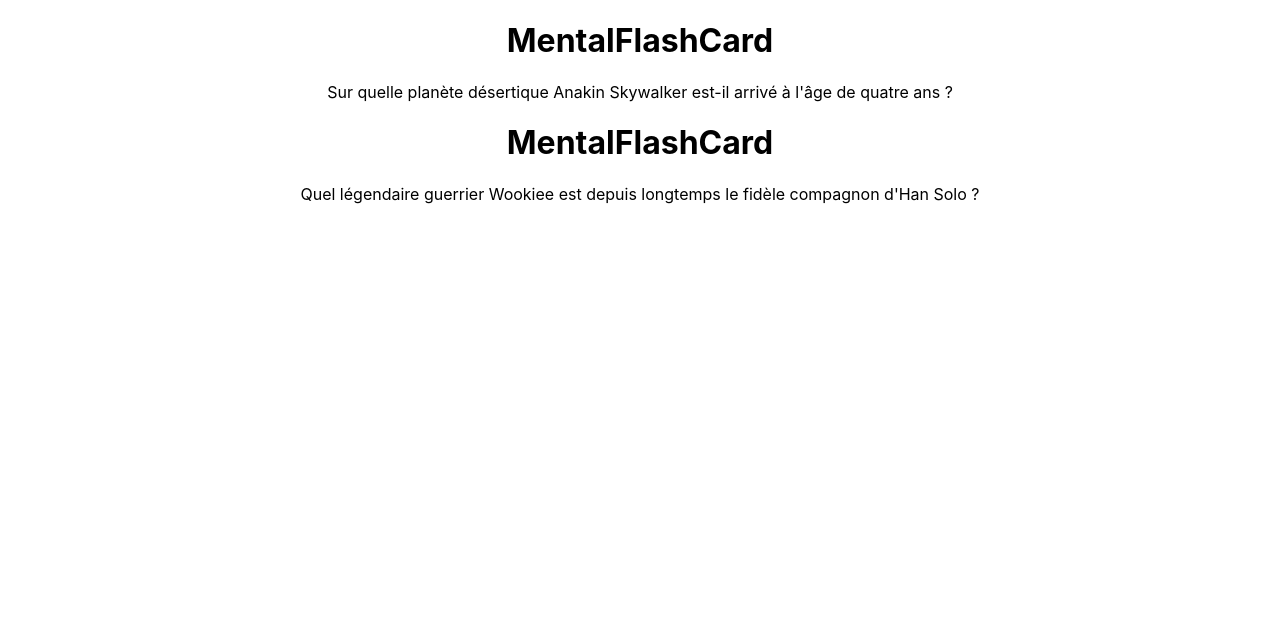
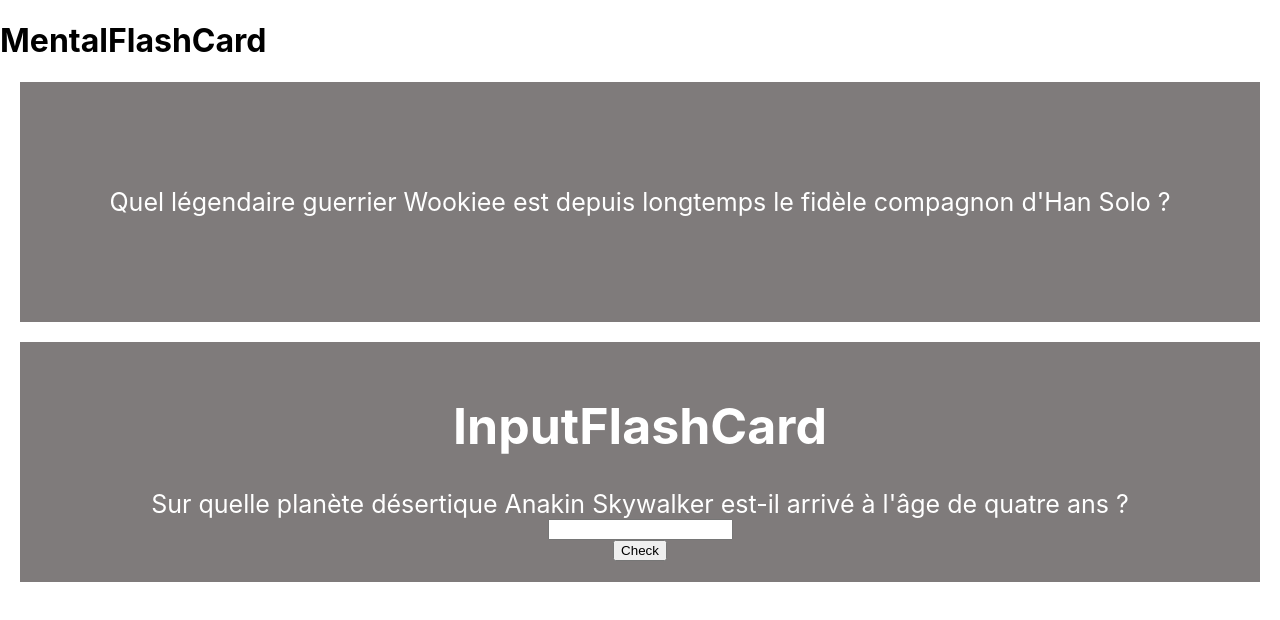
Before and after one commit to laurentdubs/FlashCard-App-React, a React (Create React App) app: page / in a window 1280 px wide. Shown: the top 620 px of the page. Built offline with nearby package versions, Linux system fonts and the light colour scheme.

Commit message:
add InputFlashCard

```diff
--- a/src/App.css
+++ b/src/App.css
@@ -1,4 +1,4 @@
-.App {
+/* .App {
   text-align: center;
 }
 
@@ -35,4 +35,24 @@
   to {
     transform: rotate(360deg);
   }
+} */
+
+.mental-flashcard {
+  display: flex;
+  justify-content: center;
+  align-items: center;
+  background-color: rgba(70, 64, 64, 0.692);
+  color: white;
+  height: 30vh;
+  font-size: 25px;
+  margin: 20px;
+  cursor: pointer;
 }
+
+.bg-success {
+  background-color: seagreen;
+}
+
+.bg-neutra {
+  background-color: grey;
+}
--- a/src/App.tsx
+++ b/src/App.tsx
@@ -2,6 +2,8 @@ import React from 'react';
 import './App.css';
 import MentalFlashCard from "./components/MentalFlashCard";
 import ListOfQuestions from "../src/data/ListOfQuestions.json";
+import InputFlashCard from "./components/InputFlashCard";
+// import MultipleFlashCard from "./components/MultipleFlashCard";
 
 function App() {
   return (
@@ -13,7 +15,15 @@ function App() {
         answer = {question.answer}
         />
       ))}
-
+        <InputFlashCard
+        question = "Sur quelle planète désertique Anakin Skywalker est-il arrivé à l'âge de quatre ans ?"
+        answer = "Tatooine"
+        />
+        {/* <MultipleFlashCard
+        question = "Quel nom Obi-Wan Kenobi a-t-il adopté pendant des années jusqu'au jour où il rencontra Luke ?"
+        answer = "Ben"
+        wrongAnswers = {["Sid", "Ken", "Tom"]}
+        /> */}
     </div>
   );
 }
--- /dev/null
+++ b/src/InputFlashCard.css
@@ -0,0 +1,35 @@
+.flashcard {
+    display: flex;
+    justify-content: center;
+    align-items: center;
+    background-color: rgba(70, 64, 64, 0.692);
+    color: white;
+    height: 30vh;
+    font-size: 25px;
+    margin: 20px;
+    flex-direction: column;
+  }
+
+  .bg-success {
+    background-color: seagreen;
+    display: flex;
+    justify-content: center;
+    align-items: center;
+    flex-direction: column;
+    width: 100%;
+    height: 100%;
+  }
+
+  .bg-neutra {
+    background-color: grey;
+  }
+
+  .bg-error {
+      background-color: tomato;
+      display: flex;
+      justify-content: center;
+      align-items: center;
+      flex-direction: column;
+      width: 100%;
+      height: 100%;
+  }
--- /dev/null
+++ b/src/components/InputFlashCard.tsx
@@ -0,0 +1,37 @@
+import React from "react";
+import "../InputFlashCard.css";
+
+type MentalFlashCardProps= {
+    question: string;
+    answer: string;
+}
+
+const InputFlashCard: React.FC<MentalFlashCardProps> = ({
+    question,
+    answer,
+}) => {
+    const [userAnswer, setUserAnswer] = React.useState("");
+    const [showAnswer, setShowAnswer] = React.useState(false);
+
+    return(
+
+        <div className= "flashcard">
+            <h1>InputFlashCard</h1>
+            {showAnswer ? (
+                <div>
+                    {userAnswer === answer ? "✅" : "❌"}
+                </div>
+            ) : null}
+            <div>{showAnswer ? "The answer is :" + answer : question}</div>
+                    <input type="text"
+                    onChange={(event) => {
+                        setUserAnswer(event.target.value);
+                    }}
+                    value={userAnswer}
+                    />
+                    <button onClick={() => setShowAnswer(!showAnswer)}>Check</button>
+        </div>
+    )
+}
+
+export default InputFlashCard;
--- a/src/components/MentalFlashCard.tsx
+++ b/src/components/MentalFlashCard.tsx
@@ -13,8 +13,11 @@ const MentalFlashCard: React.FC<MentalFlashCardProps> = ({question, answer}) =>
     return (
         <>
             <h1>MentalFlashCard</h1>
+
             <div
-             className="mental-flashcard" onClick= {() => setShowAnswer (!showAnswer)}>
+             className=
+                 "mental-flashcard" onClick= {() => setShowAnswer (!showAnswer)}
+             >
             {showAnswer ? answer + "✅" : question}
             </div>
         </>
--- /dev/null
+++ b/src/components/MultipleFlashCard.tsx
@@ -0,0 +1,12 @@
+import React from "react";
+
+type MultipleFlashCardProps= {
+    question: string;
+    answer: string;
+    wrongAnswers: string[];
+}
+
+
+
+
+// export default MultipleFlashCard;
--- a/src/data/ListOfQuestions.json
+++ b/src/data/ListOfQuestions.json
@@ -1,13 +1,7 @@
 [
   {
     "id": 1,
-    "question": "Sur quelle planète désertique Anakin Skywalker est-il arrivé à l'âge de quatre ans ?",
-    "answer": "Tatooine"
-  },
-  {
-    "id": 2,
     "question": "Quel légendaire guerrier Wookiee est depuis longtemps le fidèle compagnon d'Han Solo ?",
      "answer": "Chewbacca"
   }
-
 ]
```
